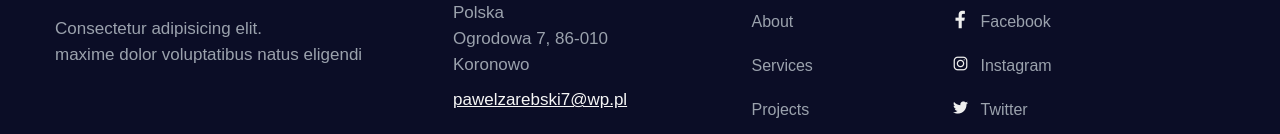
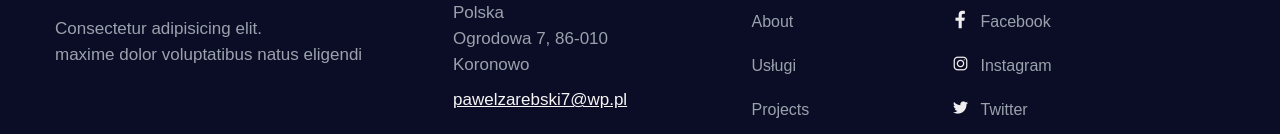
Before and after one commit to PawelZarebski7/react-site, a React (Vite) app: page / in a window 1280 px wide. Shown: the part 5757-5891 px from the top of the page. Built offline with nearby package versions, Linux system fonts and the light colour scheme.

Commit message:
Work with permalink

```diff
--- a/public/data/menu.json
+++ b/public/data/menu.json
@@ -29,8 +29,8 @@
         },
         {
           "id": "p2",
-          "text": "Services",
-          "link": "/services"
+          "text": "Usługi",
+          "link": "/uslugi"
         },
         {
           "id": "p3",
--- a/src/components/Footer.tsx
+++ b/src/components/Footer.tsx
@@ -34,7 +34,7 @@ const Footer: React.FC = () => {
               <ul>
                 <li>
                   <Link to="/about">About</Link>
-                  <Link to="/services">Services</Link>
+                  <Link to="/uslugi">Usługi</Link>
                   <Link to="/projects">Projects</Link>
                   <Link to="/pricing">Pricing</Link>
                   <Link to="/faq"> FAQ</Link>
--- a/src/components/header/HeaderArea.tsx
+++ b/src/components/header/HeaderArea.tsx
@@ -67,7 +67,7 @@ const HeaderArea: React.FC = () => {
                           </li>
                           <li className="nav-item smooth-menu">
                             <Link
-                              to="/services"
+                              to="/uslugi"
                               onMouseEnter={() => setActiveMenu("services")}
                               className={`nav-link ${
                                 activeMenu === "services" ? "active" : ""
@@ -113,7 +113,7 @@ const HeaderArea: React.FC = () => {
 
                           <li className="nav-item smooth-menu">
                             <Link
-                              to="/contact"
+                              to="/kontakt"
                               onMouseEnter={() => setActiveMenu("contact")}
                               className={`nav-link ${
                                 activeMenu === "contact" ? "active" : ""
--- a/src/routes/index.tsx
+++ b/src/routes/index.tsx
@@ -32,7 +32,7 @@ export const router = createBrowserRouter([
         errorElement: <ErrorPage />,
       },
       {
-        path: "/contact",
+        path: "/kontakt",
         element: <Contact />,
         errorElement: <ErrorPage />,
       },
@@ -57,7 +57,7 @@ export const router = createBrowserRouter([
         errorElement: <ErrorPage />,
       },
       {
-        path: "/services",
+        path: "/uslugi",
         element: <Services />,
         errorElement: <ErrorPage />,
       },
```
